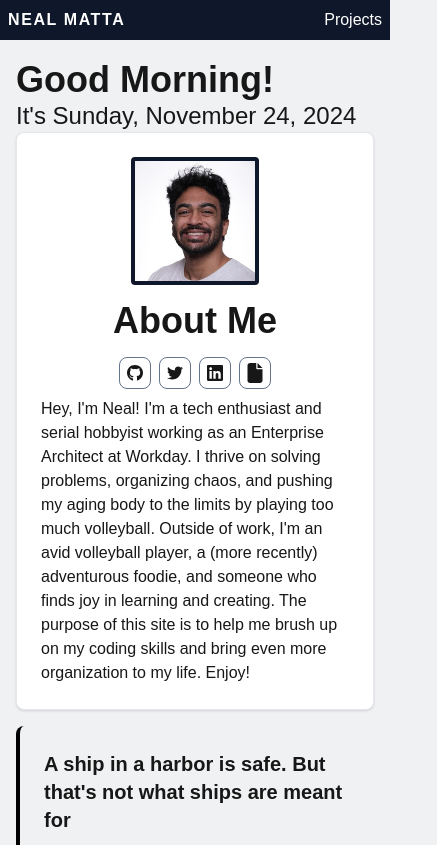
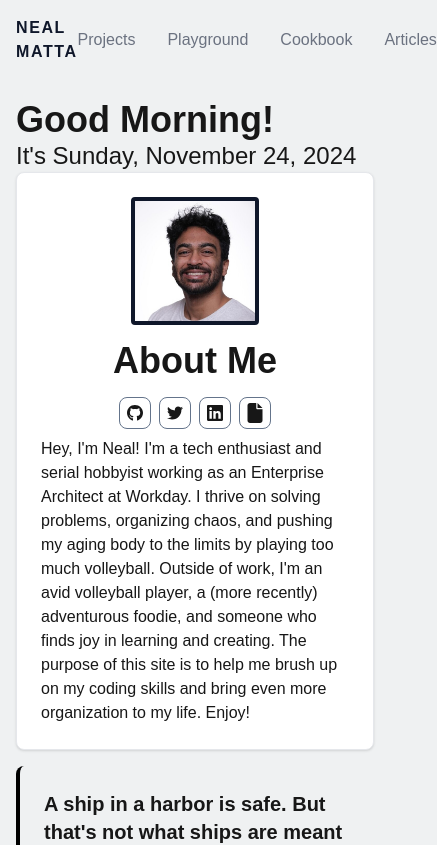
Before and after one commit to NealMatta/personal-website, a Next.js app: page / in a window 390 px wide. Shown: the top 845 px of the page, 437 px wide, since content can reach past the window. Built offline with nearby package versions, Linux system fonts and the light colour scheme; no server answers.

Commit message:
updated the navbar to get this cool backdrop blur look as it scrolls down. Need to make it mobile friendly and add the similar nav bar structure from https://jackwhiting.co.uk/

```diff
--- a/src/components/navigation/NavBar.tsx
+++ b/src/components/navigation/NavBar.tsx
@@ -1,32 +1,59 @@
+'use client'; // For client-side interactivity
+
 import Link from 'next/link';
-import React from 'react';
+import React, { useState, useEffect } from 'react';
 
 export default function NavBar() {
+  const [isScrolled, setIsScrolled] = useState(false);
+
+  useEffect(() => {
+    const handleScroll = () => {
+      // Check if user has scrolled more than 50px
+      setIsScrolled(window.scrollY > 50);
+    };
+
+    window.addEventListener('scroll', handleScroll);
+
+    return () => window.removeEventListener('scroll', handleScroll);
+  }, []);
+
   return (
-    <nav className="bg-slate-900">
-      <div className="max-w-7xl mx-auto p-2 sm:px-6 lg:px-16">
-        <div className="flex justify-between">
+    <nav
+      className={`sticky top-0 z-50 px-4 py-4 transition-all duration-300 ${
+        isScrolled ? 'backdrop-blur-sm' : 'bg-transparent'
+      }`}
+    >
+      <div className="max-w-7xl mx-auto sm:px-6 lg:px-16">
+        <div className="container flex justify-between items-center ">
+          {/* Logo Section */}
           <div>
             <Link
               href="/"
-              className="text-white uppercase tracking-widest font-bold "
+              className="text-slate-900 uppercase tracking-widest font-bold"
             >
               Neal Matta
             </Link>
           </div>
-          <div className="flex space-x-4">
-            <Link href="/projects" className="text-white">
-              Projects
-            </Link>
-            {/* <Link href="#" className="text-white">
-              Playground
-            </Link> */}
-            {/* <Link href="#" className="text-white">
-              Cookbook
-            </Link> */}
+
+          {/* Navigation Links */}
+          <div className="flex space-x-8">
+            <NavLink href="#" label="Projects" />
+            <NavLink href="#" label="Playground" />
+            <NavLink href="#" label="Cookbook" />
+            <NavLink href="#" label="Articles" />
           </div>
         </div>
       </div>
     </nav>
   );
 }
+
+/* Reusable NavLink Component */
+const NavLink = ({ href, label }: { href: string; label: string }) => (
+  <Link
+    href={href}
+    className="text-gray-500 hover:text-gray-700 transition-colors duration-300"
+  >
+    {label}
+  </Link>
+);
```
